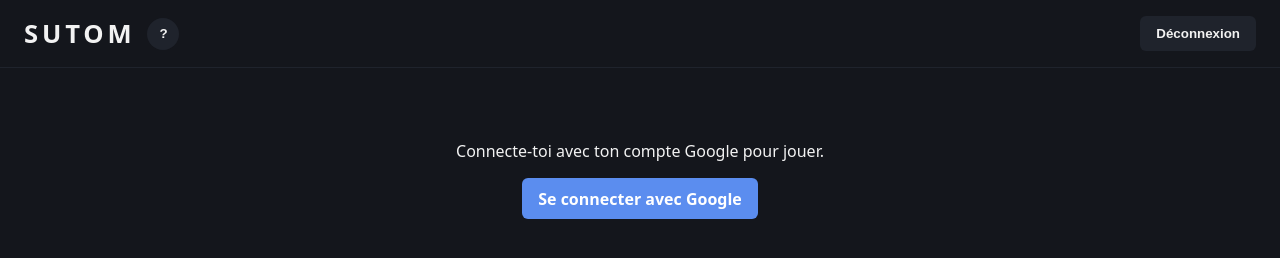
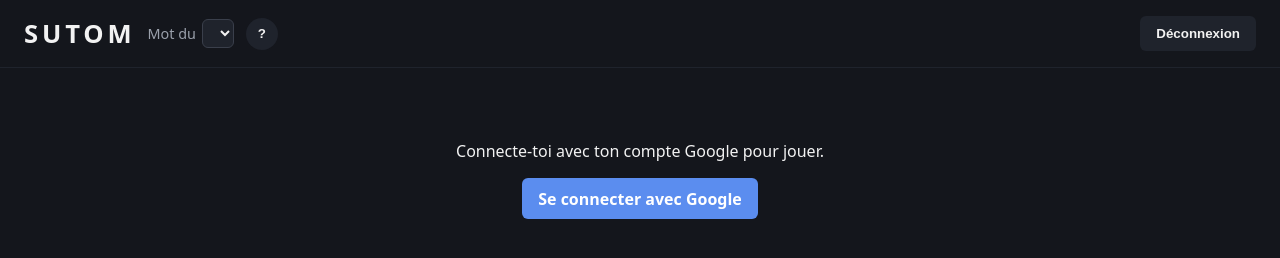
Before and after one commit to blaurans/sutom, a website: page public/index.html in a window 1280 px wide. Drawn offline with Linux system fonts and the light colour scheme; no server answers.

Commit message:
Sélecteur de jour dans l'en-tête

```diff
--- a/public/app.js
+++ b/public/app.js
@@ -273,6 +273,7 @@ async function demarrer() {
 
   $('nom').textContent = session.nom;
   $('compte').hidden = false;
+  $('zone-jour').hidden = false;
   $('jeu').hidden = false;
   const aujourdhui = await chargerChoixJour();
   await changerJour(aujourdhui);
--- a/public/index.html
+++ b/public/index.html
@@ -10,6 +10,10 @@
     <header>
       <div class="titre">
         <h1>SUTOM</h1>
+        <div id="zone-jour" hidden>
+          <label for="choix-jour">Mot du</label>
+          <select id="choix-jour"></select>
+        </div>
         <button type="button" id="mode-emploi-ouvrir" class="secondaire" aria-label="Mode d'emploi">?</button>
       </div>
       <div id="compte" hidden>
@@ -27,7 +31,6 @@
       </section>
 
       <section id="jeu" hidden>
-        <p class="choix-jour"><label for="choix-jour">Mot du</label> <select id="choix-jour"></select></p>
         <div id="grille" aria-label="Grille de jeu"></div>
         <p id="message" role="status"></p>
         <div id="clavier"></div>
--- a/public/style.css
+++ b/public/style.css
@@ -58,9 +58,12 @@ main {
   margin: 0;
 }
 
-.choix-jour {
-  text-align: center;
-  margin-bottom: 0;
+#zone-jour {
+  display: flex;
+  align-items: center;
+  gap: 0.4rem;
+  color: var(--discret);
+  font-size: 0.9rem;
 }
 
 select {
```
